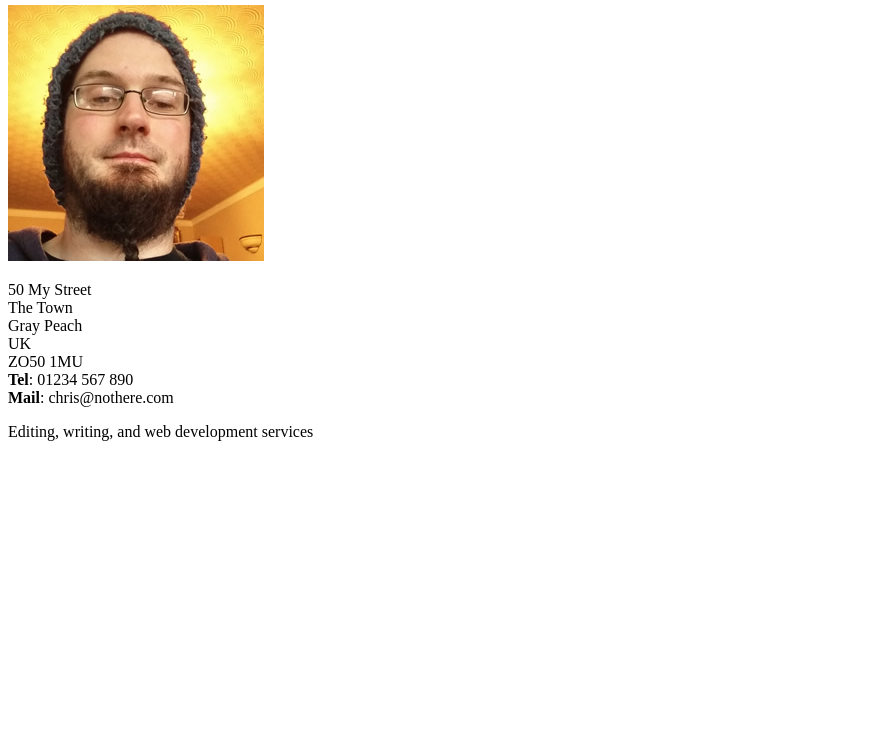
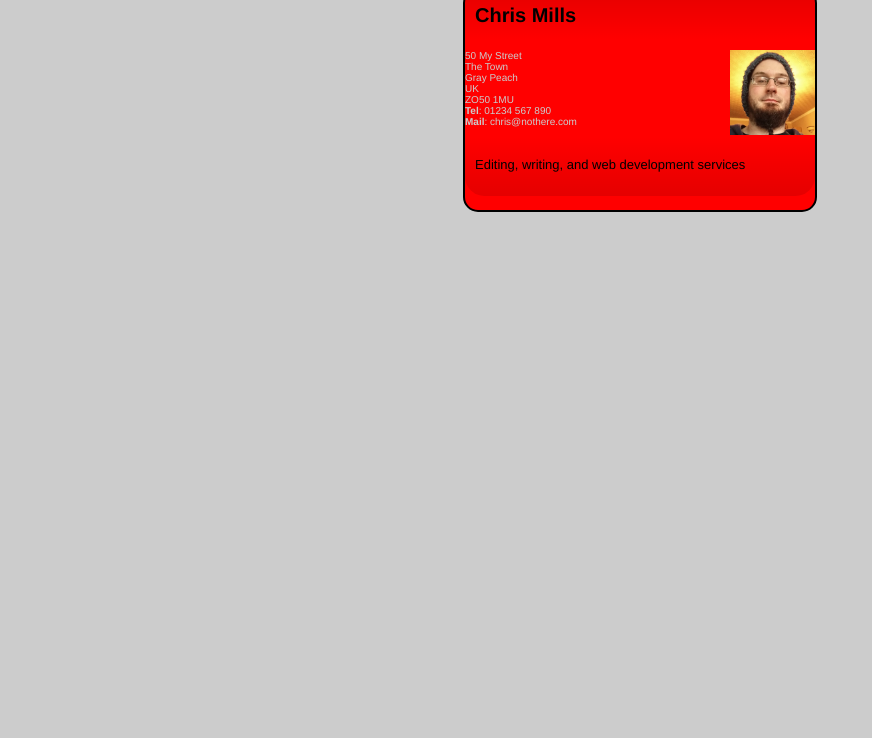
Before and after one commit to Freddylyric/business-card-assessment, a plain HTML site: page index.html in a window 1280 px wide. Shown: the part 62-800 px from the top of the page, without its empty margins (0-872 px from the left). Drawn offline with Linux system fonts and the light colour scheme.

Commit message:
index.html

```diff
--- a/index.html
+++ b/index.html
@@ -4,6 +4,7 @@
         <meta charset="utf-8" />
         <meta name="viewport" content="width=device-width, initial-scale=1.0" />
         <title>Business Card</title>
+       <link rel="stylesheet" href="style.css">
     </head>
 
     <body>
--- /dev/null
+++ b/style.css
@@ -0,0 +1,65 @@
+/* General styles - put these straight into your stylesheet */
+
+body {
+    margin: 0;
+  }
+
+  html {
+    font-family: 'Helvetica neue', Arial, 'sans serif';
+    font-size: 10px;
+    background-color: #ccc;
+  }
+
+  /* Selectors to be matched up with rulesets */
+
+
+  /* Rulesets to be matched up with selectors */
+
+  .card{
+    width: 35em;
+    height: 22em;
+    margin: 5em auto;
+    background-color: red;
+    border: 0.2em solid black;
+    border-radius: 1.5em;
+  }
+  article{
+      color: #ccc;
+  }
+  img{
+      max-width: 85px;
+      height: auto;
+  }
+  h2{
+      display: block;
+  }
+  .card header h2{
+      font-size: 2em;
+      line-height: 1.5;
+  }
+  .card h2{
+      margin: 0;
+  }
+  .card header,.card footer{
+      height: 3em;
+      padding: 1em;
+      /*border-sizing: border-box gives it 30px*/
+  }
+  .card header{
+    background-image: linear-gradient(to bottom,rgba(0,0,0,0.1), rgba(0,0,0,0));
+    border-radius: 1.5em 1.5em 0 0;
+    line-height: 10px;
+    padding: 10px;
+  }
+.card footer  {
+    background-image: linear-gradient(to bottom,rgba(0,0,0,0), rgba(0,0,0,0.1));
+    border-radius: 0 0 1.5em 1.5em;
+    line-height: 10px;
+    padding: 10px;
+    font-size: 1.3em;
+  }
+
+ .card article img{
+    max-height: 100%;
+    float: right;
+  }
```
